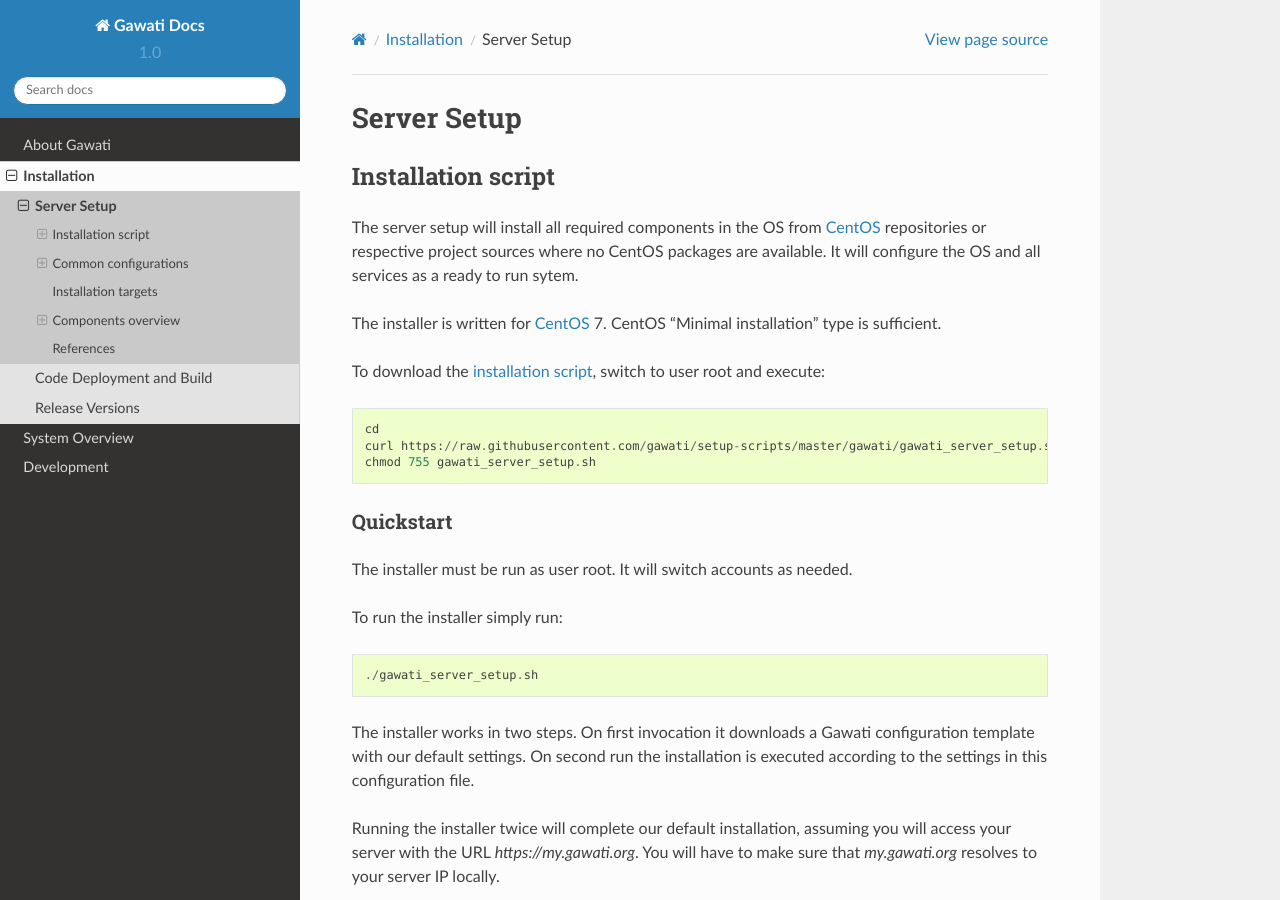
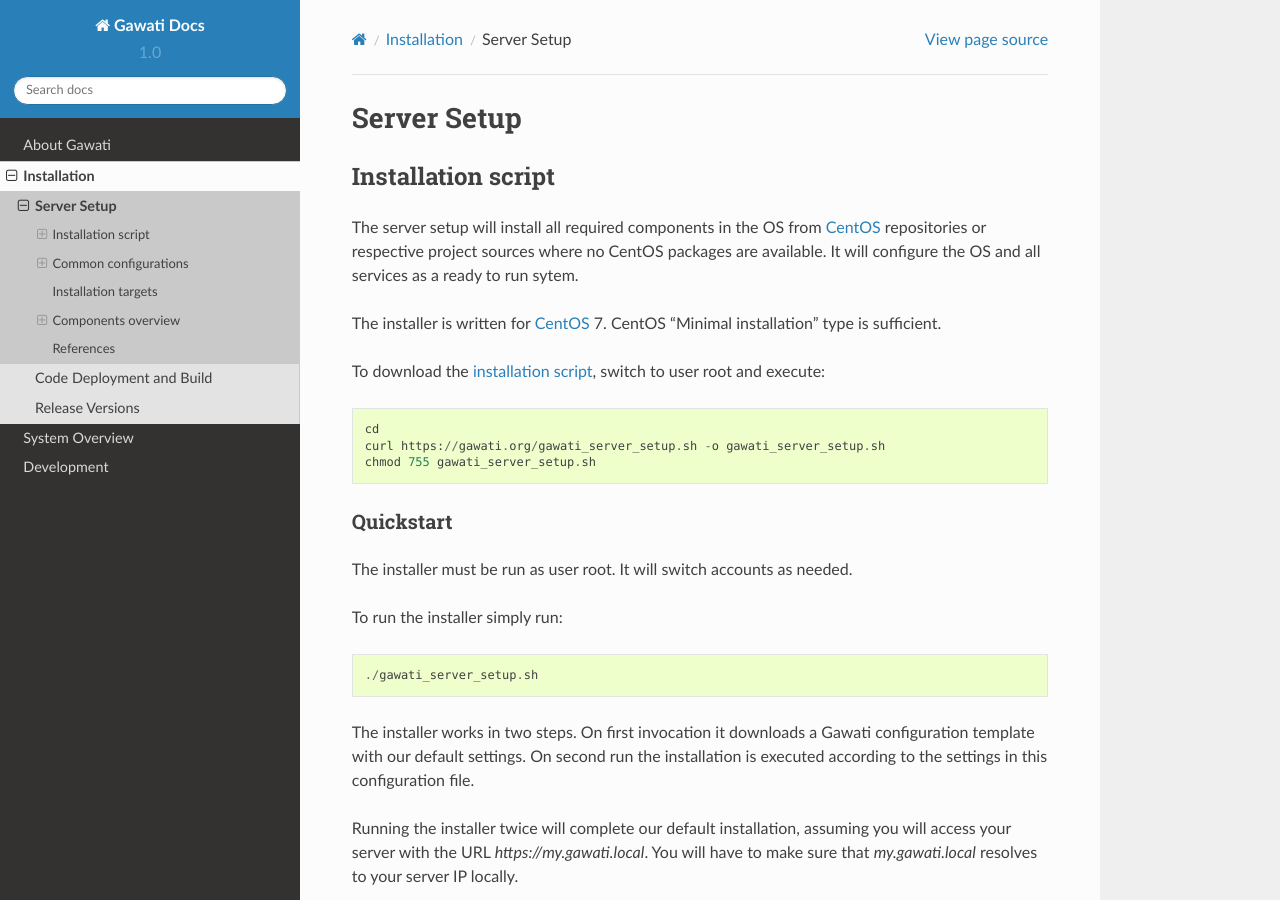
Before and after one commit to gawati/gawati-docs, a Sphinx documentation site: the page built from docs/source/setup/setup-essentials.rst, in a window 1280 px wide and 900 px high. Built offline with Sphinx 7.4.7 and the Read the Docs theme 2.0.0, drawn with Linux system fonts in a browser that asks for light colours.

Commit message:
Adjust for local development VM, simplify download path

```diff
--- a/docs/source/setup/setup-essentials.rst
+++ b/docs/source/setup/setup-essentials.rst
@@ -14,7 +14,7 @@ is sufficient.
 To download the `installation script`_, switch to user root and execute::
 
  cd
- curl https://raw.githubusercontent.com/gawati/setup-scripts/master/gawati/gawati_server_setup.sh -o gawati_server_setup.sh
+ curl https://gawati.org/gawati_server_setup.sh -o gawati_server_setup.sh
  chmod 755 gawati_server_setup.sh
 
 Quickstart
@@ -31,8 +31,8 @@ configuration template with our default settings. On second run the
 installation is executed according to the settings in this configuration file.
 
 Running the installer twice will complete our default installation, assuming you
-will access your server with the URL *https://my.gawati.org*. You will have to
-make sure that *my.gawati.org* resolves to your server IP locally.
+will access your server with the URL *https://my.gawati.local*. You will have to
+make sure that *my.gawati.local* resolves to your server IP locally.
 
 .. note::
    The Installer will automatically set the Admin passwords for the 2 eXist instances
```
